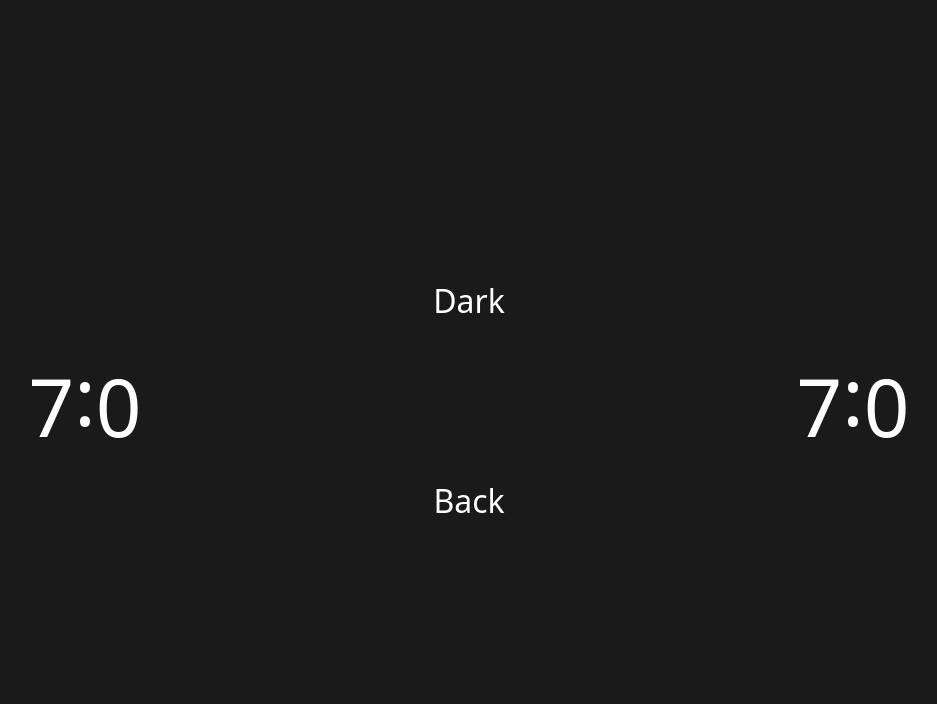
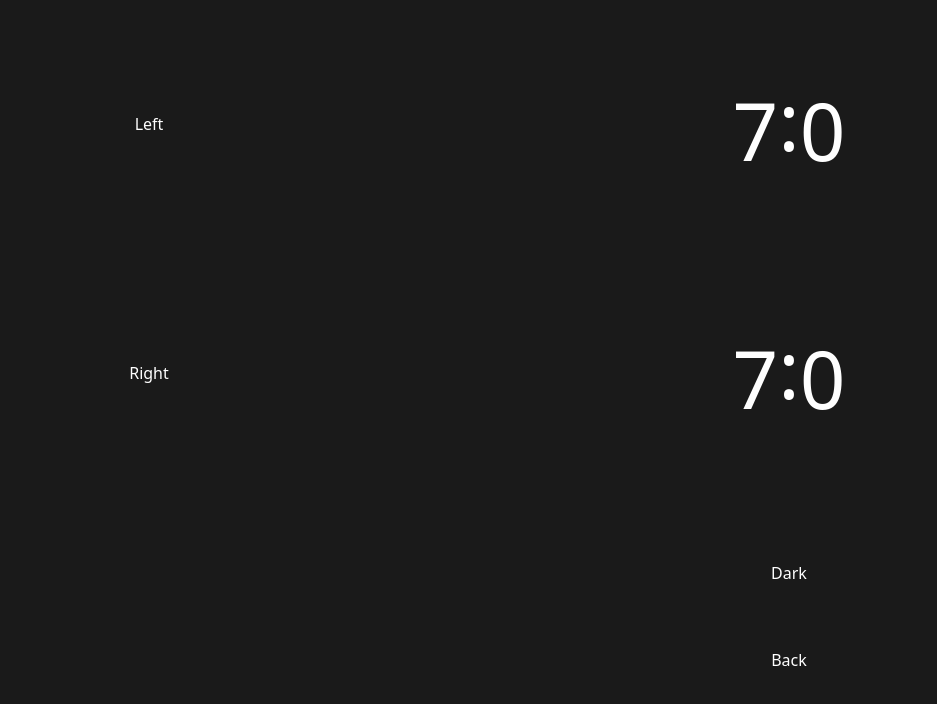
Before and after one commit to esbenbjerre/chess-clock, a Vue app: page / in a window 1280 px wide. Both pictures are taken after a click on the button "Setup". Shown: the top 704 px of the page, without its empty margins (171-1108 px from the left). Built offline with nearby package versions, Linux system fonts and the light colour scheme.

Commit message:
feat: refactor setup

```diff
--- a/src/App.vue
+++ b/src/App.vue
@@ -2,32 +2,40 @@
   <div v-if="!settings.showSetup" class="orientation">
       Please turn your device to landscape mode
   </div>
-  <div class="container">
-    <div v-if="settings.showSetup" class="clock-setup">
+  <div v-if="settings.showSetup" class="container two-columns">
+    <div class="setup-description"><label for="left-minutes">Left</label></div>
+    <div class="clock-setup">
       <div class="text-align-center">
-        <input type="number" pattern="\d*" class="minutes" v-model="settings.left.minutes">:<input type="number" pattern="\d*" class="seconds" v-model="settings.left.seconds">
+        <input type="number" pattern="\d*" id="left-minutes" class="minutes" v-model="settings.left.minutes">:<input type="number" pattern="\d*" class="seconds" v-model="settings.left.seconds">
       </div>
     </div>
-    <div v-else class="clock" @click="startRight">
+    <div class="setup-description"><label for="right-minutes">Right</label></div>
+    <div class="clock-setup">
+      <div class="text-align-center">
+        <input type="number" pattern="\d*" id="right-minutes" class="minutes" v-model="settings.right.minutes">:<input type="number" pattern="\d*" class="seconds" v-model="settings.right.seconds">
+      </div>
+    </div>
+    <div/>
+    <div class="setup-description">
+      <button @click="changeTheme">{{ theme }}</button>
+    </div>
+    <div/>
+    <div>
+      <button @click="toggleSetup">Back</button>
+    </div>
+  </div>
+  <div v-else class="container three-columns">
+    <div class="clock" @click="startRight">
       <span class="left-clock place-self-center">
         {{ leftClock() }}
       </span>
     </div>
-    <div v-if="settings.showSetup" class="setup">
-      <button @click="changeTheme">{{ theme.charAt(0).toUpperCase() + theme.slice(1) }}</button>
-      <button @click="toggleSetup">Back</button>
-    </div>
-    <div v-else class="setup">
+    <div class="setup">
       <button @click="pause">Pause</button>
       <button @click="reset">Reset</button>
       <button @click="toggleSetup">Setup</button>
     </div>
-    <div v-if="settings.showSetup" class="clock-setup">
-      <div class="text-align-center">
-        <input type="number" pattern="\d*" class="minutes" v-model="settings.right.minutes">:<input type="number" pattern="\d*" class="seconds" v-model="settings.right.seconds">
-      </div>
-    </div>
-    <div v-else class="clock" @click="startLeft">
+    <div class="clock" @click="startLeft">
       <span class="right-clock place-self-center">
         {{ rightClock() }}
       </span>
@@ -150,6 +158,7 @@ function changeTheme() {
 }
 
 function toggleSetup() {
+  pause()
   settings.value.showSetup = !settings.value.showSetup
   left.value.minutes = settings.value.left.minutes
   left.value.seconds = settings.value.left.seconds
--- a/src/assets/main.css
+++ b/src/assets/main.css
@@ -45,6 +45,13 @@ body {
   width: 100%;
   height: 100%;
   display: grid;
+}
+
+.two-columns {
+  grid-template-columns: 50% 50%;
+}
+
+.three-columns {
   grid-template-columns: 40% 20% 40%;
 }
 
@@ -63,8 +70,6 @@ body {
   display: grid;
   justify-items: center;
   align-items: center;
-  width: 100%;
-  height: 100%;
   font-size: 10vh;
 }
 
@@ -75,6 +80,12 @@ body {
 .right-clock {
   transform: scale(-1);
   writing-mode: vertical-rl;
+}
+
+.setup-description {
+  display: grid;
+  justify-items: center;
+  align-items: center;
 }
 
 .place-self-center {
```
Also changed, not shown: 5 other files (tests, documents, lock files or other folders).
